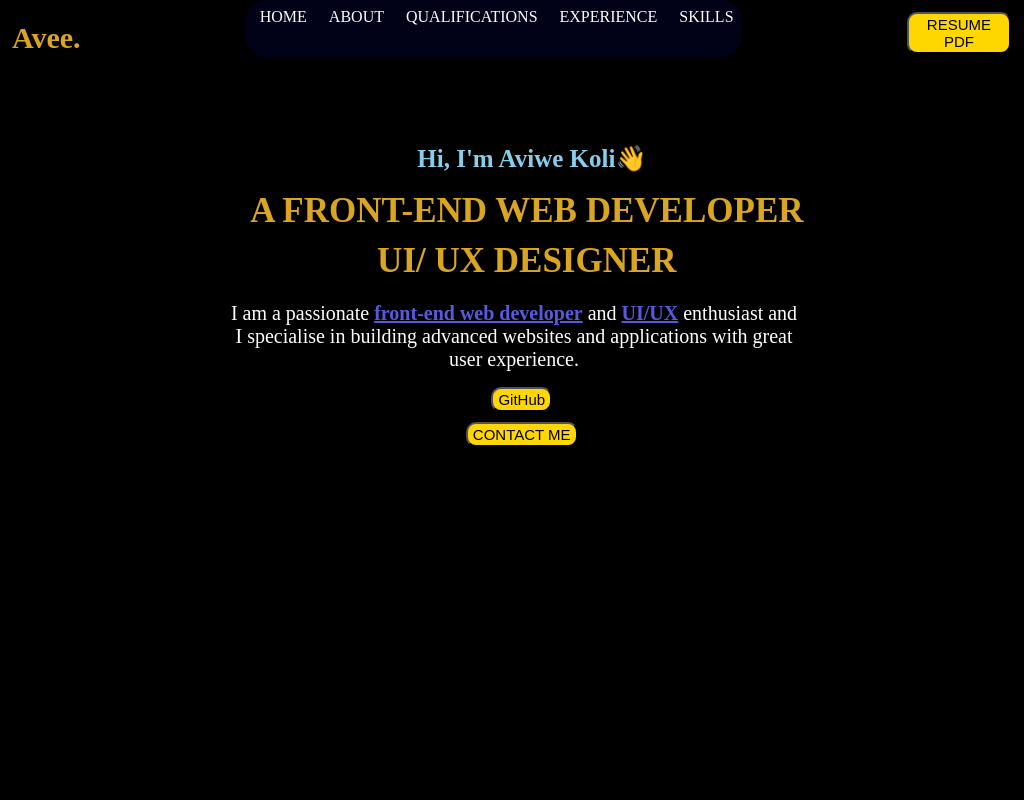
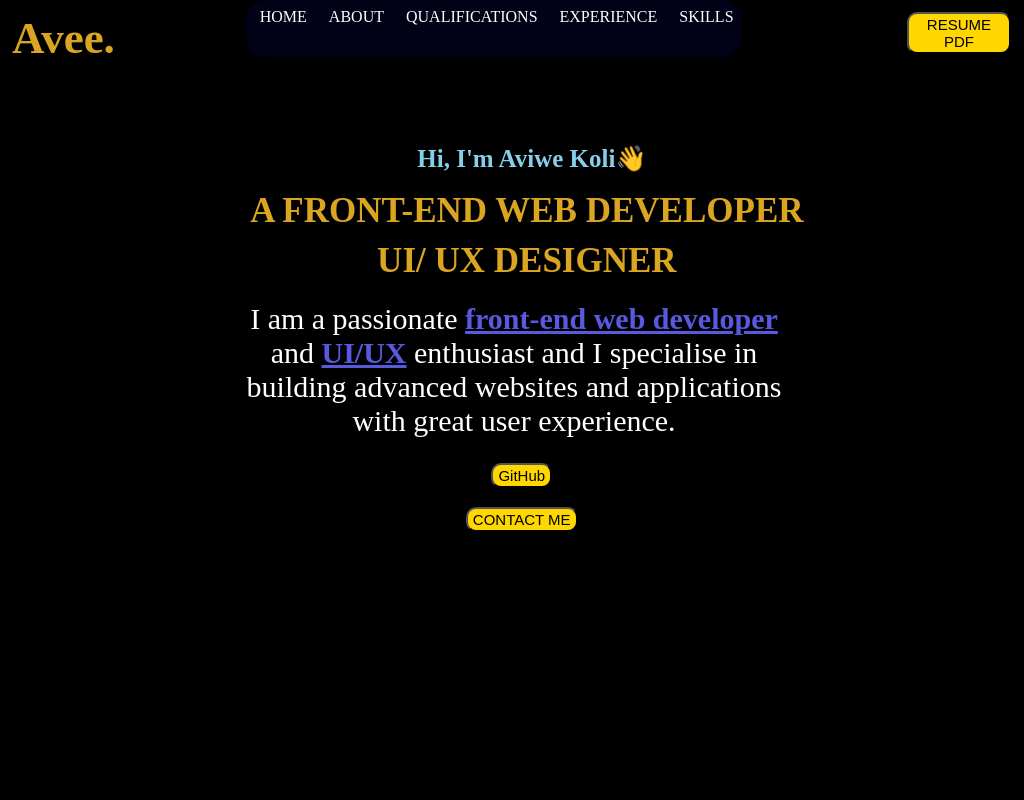
Before and after one commit to Aviwekoli/AVIKOL209_FTC2306_GroupA_AviweKoli_ITW9, a plain HTML site: page index.html in a window 1024 px wide. Shown: the top 800 px of the page. Drawn offline with nearby package versions, Linux system fonts and the light colour scheme.

Commit message:
Header wider screens responsiveness

```diff
--- a/stylesheets/header.css
+++ b/stylesheets/header.css
@@ -319,7 +319,7 @@ overflow: hidden;
  /*-------------------Laptops----------------------*/
  @media only screen and (min-width: 770px) and (max-width: 1024px) {
     header{
-        font-size: 20px;
+        font-size: 30px;
     }
     .hero_content h2{
         font-size: 35px;
```
Also changed, not shown: index.html (+5 -1 lines).
